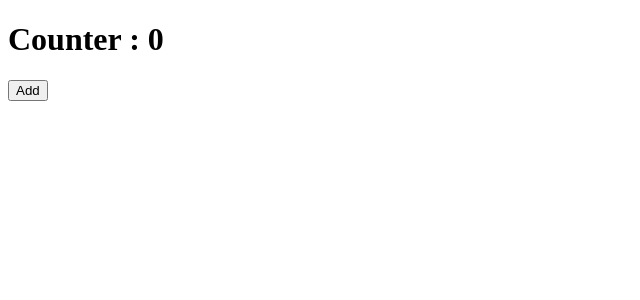
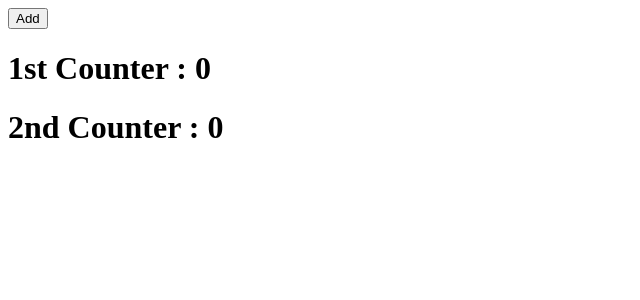
Before and after one commit to anchu56/React-Tutorial, a React (Create React App) app: page / in a window 1280 px wide. Shown: the top 300 px of the page, without its empty margins (0-640 px from the left). Built offline with nearby package versions, Linux system fonts and the light colour scheme.

Commit message:
Created a component named Counter which increments the counter, passed arguments usings props

```diff
--- a/src/App.js
+++ b/src/App.js
@@ -1,4 +1,5 @@
 import {useState} from 'react'
+import Counter from './Counter';
 function App() {
   const[count,setCount] = useState(0)
   const addCount=()=>{
@@ -7,8 +8,9 @@ function App() {
   }
   return (
     <div className="App" >
-      <h1>Counter : {count}</h1>
       <button onClick={addCount}>Add</button>
+      <Counter title='1st Counter :' count={count} />
+      <Counter title='2nd Counter :' count={count} />
     </div>
     );
 }
--- /dev/null
+++ b/src/Counter.jsx
@@ -0,0 +1,12 @@
+import React from 'react'
+
+function Counter(props) {
+    const {title,count} = props // props destructuring
+    return (
+        <div>
+            <h1>{title} {count}</h1>
+        </div>
+    )
+}
+
+export default Counter
```
